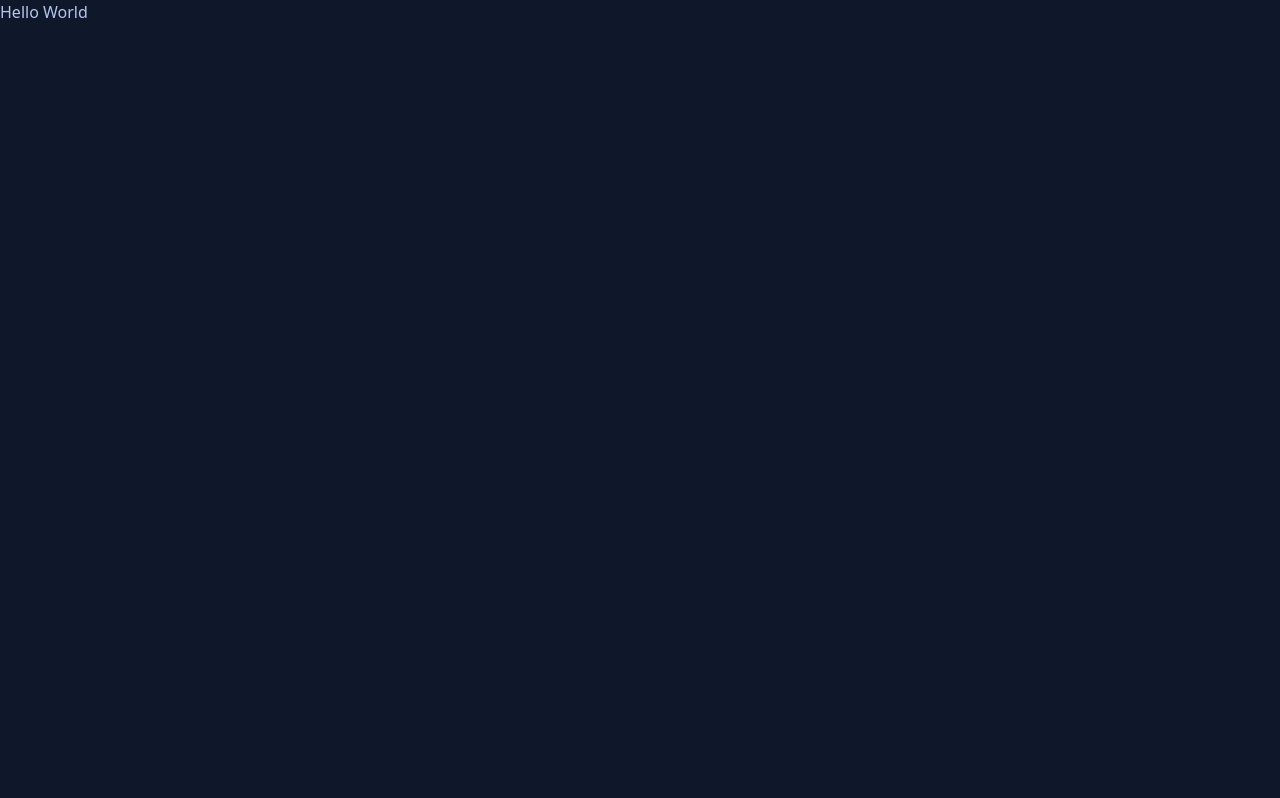
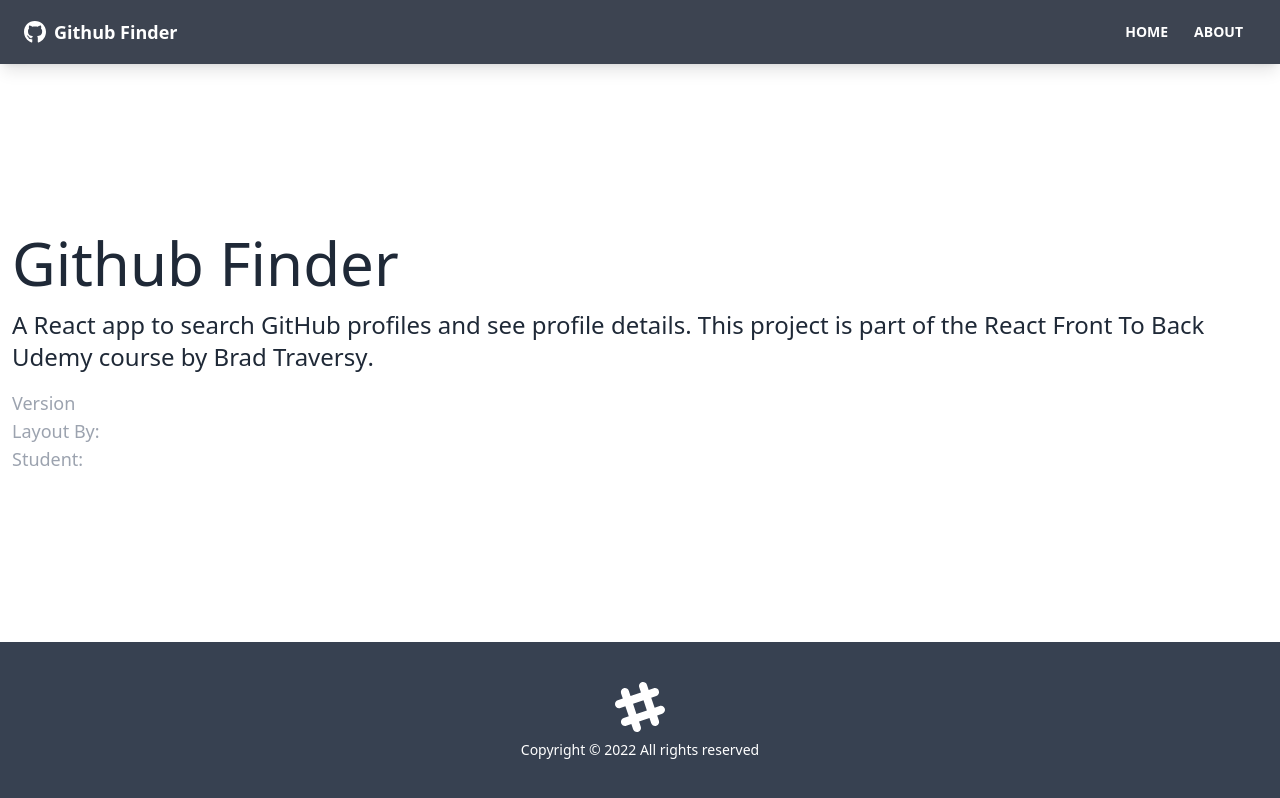
Before and after one commit to mikiasworash/github-finder, a React (Create React App) app: page /about in a window 1280 px wide. Built offline with nearby package versions, Linux system fonts and the light colour scheme.

Commit message:
Added Page Components

```diff
--- a/public/index.html
+++ b/public/index.html
@@ -1,5 +1,5 @@
 <!DOCTYPE html>
-<html lang="en" data-theme="night">
+<html lang="en">
   <head>
     <meta charset="utf-8" />
     <link rel="icon" href="%PUBLIC_URL%/favicon.ico" />
--- a/src/App.js
+++ b/src/App.js
@@ -1,8 +1,28 @@
+import { BrowserRouter as Router, Route, Routes } from "react-router-dom";
+import Home from "./pages/Home";
+import About from "./pages/About";
+import NotFound from "./pages/NotFound";
+import Navbar from "./components/layout/Navbar";
+import Footer from "./components/layout/Footer";
+
 function App() {
   return (
-    <div>
-      <h1>Hello World</h1>
-    </div>
+    <Router>
+      <div className="flex flex-col justify-between h-screen">
+        <Navbar />
+
+        <main className="container mx-auto px-3 pb-12">
+          <Routes>
+            <Route path="/" element={<Home />} />
+            <Route path="/about" element={<About />} />
+            <Route path="/notfound" element={<NotFound />} />
+            <Route path="/*" element={<NotFound />} />
+          </Routes>
+        </main>
+
+        <Footer />
+      </div>
+    </Router>
   );
 }
 
--- /dev/null
+++ b/src/pages/About.jsx
@@ -0,0 +1,39 @@
+import React from "react";
+
+function About() {
+  return (
+    <>
+      <h1 className="text-6xl mb-4">Github Finder</h1>
+      <p className="mb-4 text-2xl font-light">
+        A React app to search GitHub profiles and see profile details. This
+        project is part of the
+        <a href="https://www.udemy.com/course/modern-react-front-to-back/">
+          {" "}
+          React Front To Back
+        </a>{" "}
+        Udemy course by
+        <strong>
+          <a href="https://traversymedia.com"> Brad Traversy</a>
+        </strong>
+        .
+      </p>
+      <p className="text-lg text-gray-400">
+        Version <span className="text-white">1.0.0</span>
+      </p>
+      <p className="text-lg text-gray-400">
+        Layout By:
+        <a className="text-white" href="https://twitter.com/hassibmoddasser">
+          Hassib Moddasser
+        </a>
+      </p>
+      <p className="text-lg text-gray-400">
+        Student:
+        <a className="text-white" href="https://twitter.com/mikias_worash">
+          Mikias Worash
+        </a>
+      </p>
+    </>
+  );
+}
+
+export default About;
--- /dev/null
+++ b/src/pages/Home.jsx
@@ -0,0 +1,7 @@
+import React from "react";
+
+function Home() {
+  return <h1 className="text-6xl">Welcome</h1>;
+}
+
+export default Home;
--- /dev/null
+++ b/src/pages/NotFound.jsx
@@ -0,0 +1,21 @@
+import { FaHome } from "react-icons/fa";
+import { Link } from "react-router-dom";
+
+function NotFound() {
+  return (
+    <div className="hero">
+      <div className="text-center hero-content">
+        <div className="max-w-lg">
+          <h1 className="text-8xl font-bold mb-8">Oops!</h1>
+          <p className="text-5xl mb-8">404 - Page not found!</p>
+          <Link className="btn btn-primary btn-lg" to="/">
+            <FaHome className="mr-2" />
+            Back To Home
+          </Link>
+        </div>
+      </div>
+    </div>
+  );
+}
+
+export default NotFound;
```
